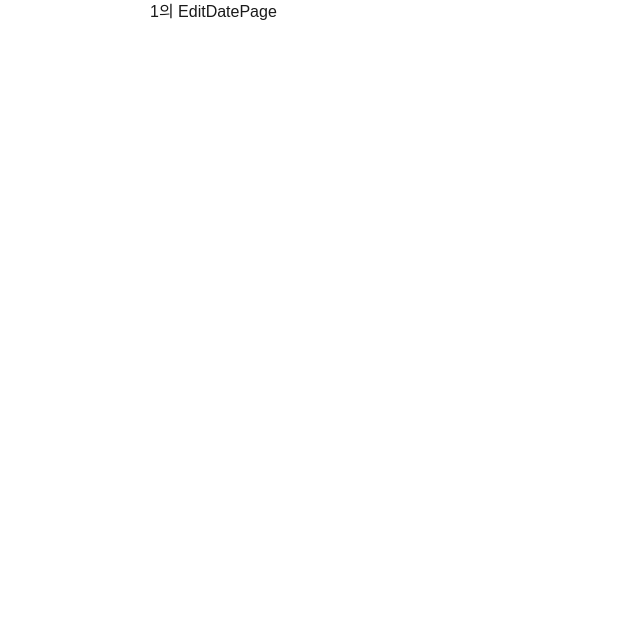
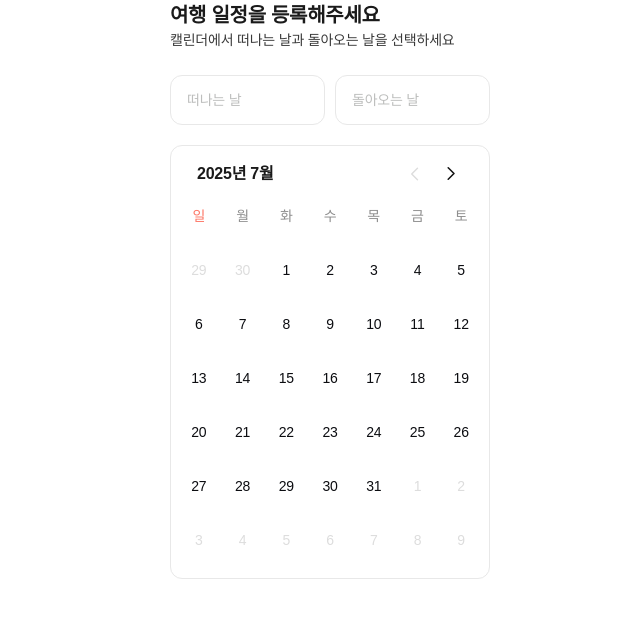
Before and after one commit to Emithen/SnapSplit-Front, a Next.js app in the folder snapsplit/: page /trip/1/edit/date in a window 1280 px wide. Shown: the top 618 px of the page, without its empty margins (310-950 px from the left). Built offline with nearby package versions, Linux system fonts and the light colour scheme; a web font is replaced by a local one.

Commit message:
chore: 날짜 편집 캘린더 padding 수정, 날짜 편집 페이지 추가

```diff
--- a/snapsplit/src/features/trip/[tripId]/edit/date/page.tsx
+++ b/snapsplit/src/features/trip/[tripId]/edit/date/page.tsx
@@ -1,7 +1,23 @@
+'use client';
 import { EditDatePageProps } from './type';
+import SelectDateSection from '@/shared/components/steps/Step2_SelectDate';
 
 const EditDatePage = ({ tripId }: EditDatePageProps) => {
-  return <div>{tripId}의 EditDatePage</div>;
+  console.log('tripId : ' + tripId);
+
+  return (
+    <div>
+      <SelectDateSection
+        onClick={function (): void {
+          throw new Error('Function not implemented.');
+        }}
+        startDate={null}
+        endDate={null}
+        setStartDate={() => {}}
+        setEndDate={() => {}}
+      />
+    </div>
+  );
 };
 
 export default EditDatePage;
--- a/snapsplit/src/features/trip/[tripId]/edit/member/page.tsx
+++ b/snapsplit/src/features/trip/[tripId]/edit/member/page.tsx
@@ -1,3 +1,4 @@
+'use client';
 import { EditMemberPageProps } from './type';
 
 const EditMemberPage = ({ tripId }: EditMemberPageProps) => {
--- a/snapsplit/src/features/trip/[tripId]/edit/name/page.tsx
+++ b/snapsplit/src/features/trip/[tripId]/edit/name/page.tsx
@@ -1,3 +1,5 @@
+'use client';
+
 import { EditNamePageProps } from './type';
 
 const EditNamePage = ({ tripId }: EditNamePageProps) => {
--- a/snapsplit/src/shared/components/Calendar.tsx
+++ b/snapsplit/src/shared/components/Calendar.tsx
@@ -15,12 +15,7 @@ export type CalendarProps = {
   onSelectDate: (date: Date) => void;
 };
 
-export default function Calendar({
-  mode,
-  selectedDate,
-  selectedRange,
-  onSelectDate,
-}: CalendarProps) {
+export default function Calendar({ mode, selectedDate, selectedRange, onSelectDate }: CalendarProps) {
   const [currentMonth, setCurrentMonth] = useState<Date>(startOfMonth(selectedDate || new Date()));
   const dates = useMemo(() => generateDates(currentMonth), [currentMonth]); // generateDates(currentMonth: Date) -> 이번 달 페이지의 모든 날짜를 반환
   const isCurrentMonthPage = useMemo(() => isSameMonth(currentMonth, new Date()), [currentMonth]);
@@ -36,12 +31,14 @@ export default function Calendar({
 
   return (
     <div className="flex flex-col items-center w-full px-1.5 py-4 gap-2">
-      <div className="flex items-center justify-between w-70">
+      <div className="flex items-center justify-between w-full px-5">
         <h2 className="text-label-1">{format(currentMonth, 'yyyy년 M월')}</h2>
         <div className="flex items-center gap-3">
           <button onClick={handlePrevMonth}>
             {isCurrentMonthPage && <Image alt="arrow" src="/svg/arrow-left-grey-350.svg" width={24} height={24} />}
-            {!isCurrentMonthPage && <Image alt="arrow" src="/svg/arrow-right-black.svg" width={24} height={24} className="scale-x-[-1]" />}
+            {!isCurrentMonthPage && (
+              <Image alt="arrow" src="/svg/arrow-right-black.svg" width={24} height={24} className="scale-x-[-1]" />
+            )}
           </button>
           <button onClick={handleNextMonth}>
             <Image alt="arrow" src="/svg/arrow-right-black.svg" width={24} height={24} />
@@ -97,9 +94,11 @@ export default function Calendar({
                   onClick={() => onSelectDate(date)}
                   className="relative flex w-full h-11 items-center justify-center"
                 >
-                  <div className={`flex w-full h-10 items-center justify-center ${
-                    isInRange ? 'bg-pale_green w-11' : 'bg-transparent w-10 rounded-full'
-                  }`}>
+                  <div
+                    className={`flex w-full h-10 items-center justify-center ${
+                      isInRange ? 'bg-pale_green w-11' : 'bg-transparent w-10 rounded-full'
+                    }`}
+                  >
                     <span
                       className={`relative z-10 text-body-3 ${
                         !isCurrentMonth
```
